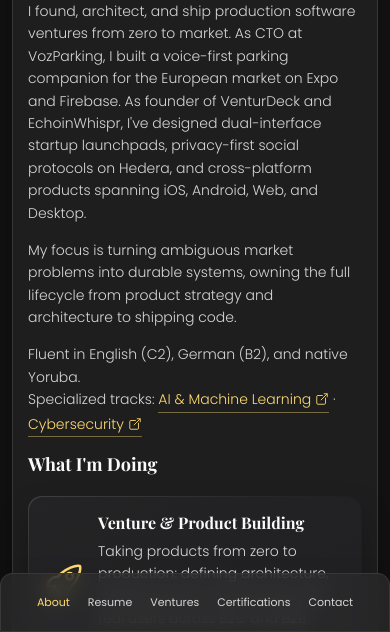
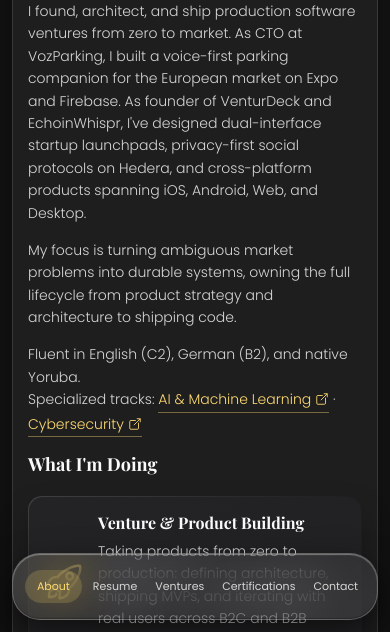
Before and after one commit to Adeolu5678/Portfolio, a plain HTML site: page index.html in a window 390 px wide. Shown: the part 212-844 px from the top of the page. Drawn offline with nearby package versions, Linux system fonts and the light colour scheme.

Commit message:
feat(mobile): fix 2-col certifications grid and apply liquid glass floating navbar

```diff
--- a/assets/css/style.css
+++ b/assets/css/style.css
@@ -2498,3 +2498,29 @@ textarea.form-input::-webkit-resizer {
   .certification-item { padding: 14px !important; text-align: center !important; }
   .certification-icon-box, .cert-icon { margin: 0 auto 8px !important; display: flex !important; justify-content: center !important; }
 }
+
+/* Mobile 2-col Certifications + Liquid Glass Navbar */
+@media (max-width: 580px) {
+  .certifications-grid { display: grid !important; grid-template-columns: 1fr 1fr !important; gap: 12px !important; }
+  .cert-card { padding: 14px !important; text-align: center !important; }
+  .cert-icon-box { margin: 0 auto 8px !important; display: flex !important; justify-content: center !important; }
+  .navbar {
+    bottom: 12px !important;
+    left: 50% !important;
+    transform: translateX(-50%) !important;
+    width: calc(100% - 24px) !important;
+    max-width: 412px !important;
+    border-radius: 28px !important;
+    background: linear-gradient(135deg, rgba(255,255,255,0.14) 0%, rgba(255,255,255,0.04) 50%, rgba(255,255,255,0.10) 100%) !important;
+    backdrop-filter: blur(22px) saturate(180%) !important;
+    -webkit-backdrop-filter: blur(22px) saturate(180%) !important;
+    border: 1px solid rgba(255, 255, 255, 0.22) !important;
+    box-shadow: 0 12px 32px rgba(0, 0, 0, 0.55), inset 0 1px 1px rgba(255, 255, 255, 0.35), inset 0 -1px 1px rgba(0, 0, 0, 0.25) !important;
+    padding: 4px !important;
+  }
+  .navbar-link.active {
+    background: rgba(255, 219, 112, 0.18) !important;
+    border-radius: 20px !important;
+    padding: 8px 12px !important;
+  }
+}
```
